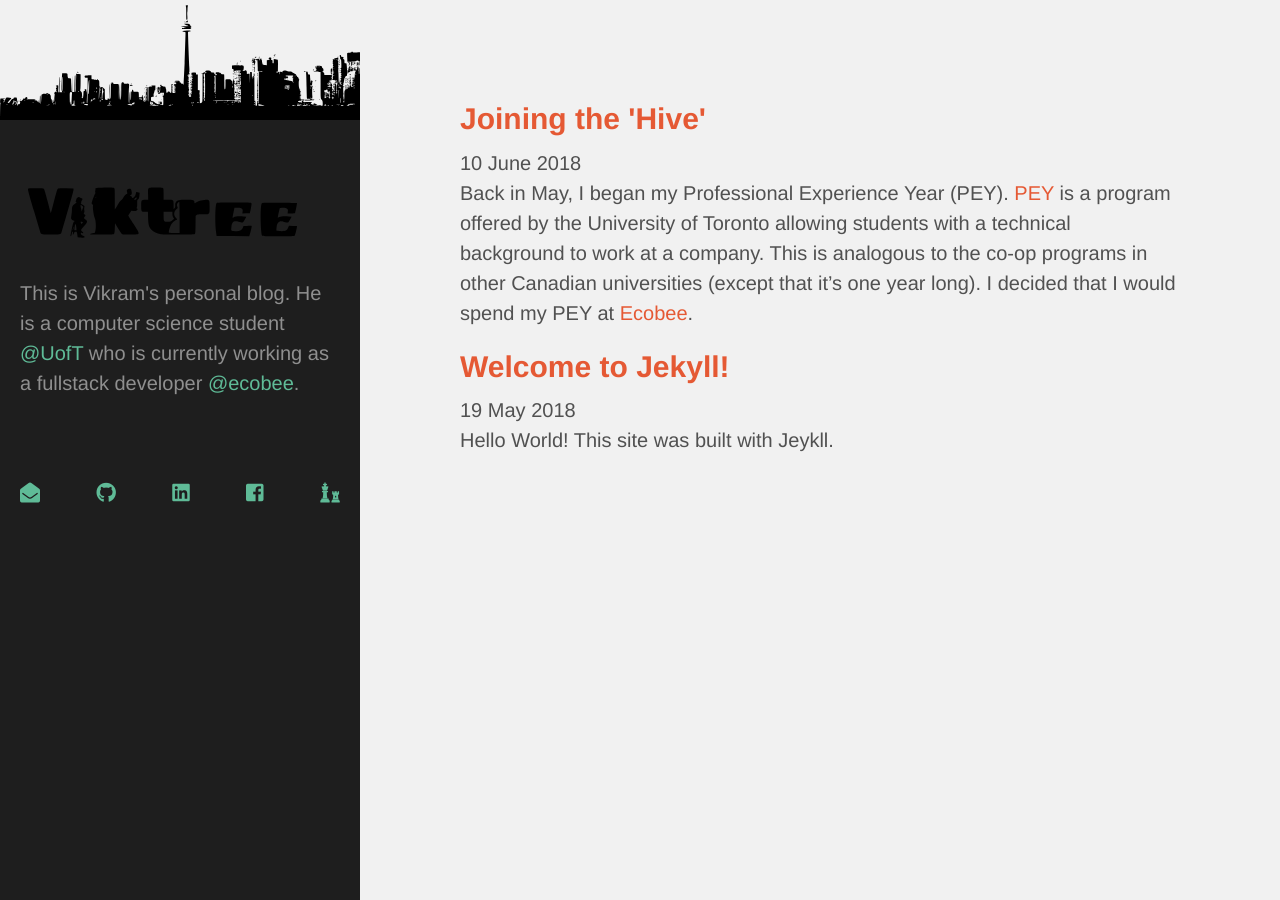
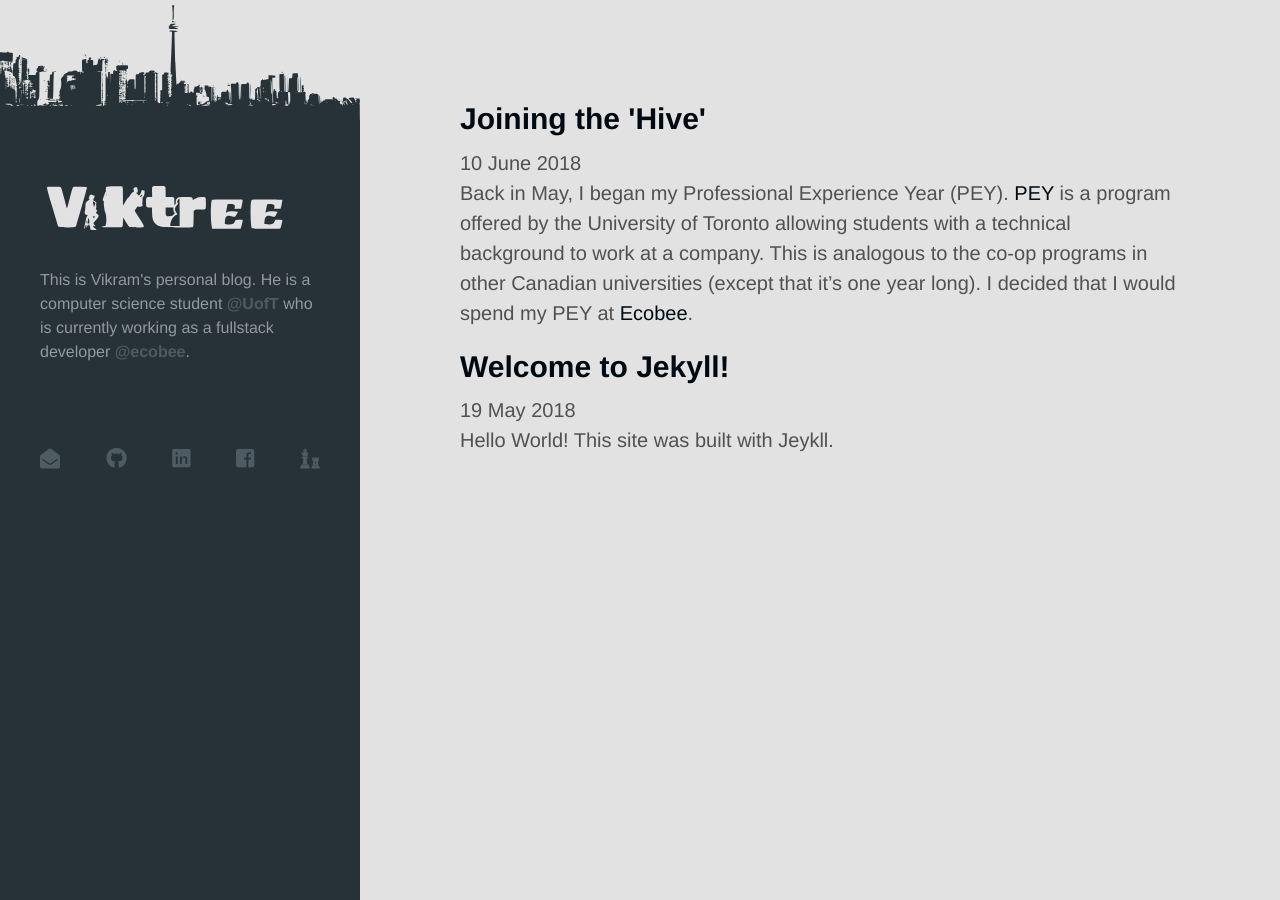
Before and after one commit to Viktree/Viktree.github.io, a Jekyll site: the page built from index.md, in a window 1280 px wide. Built offline with Jekyll 4.4.1, drawn with Linux system fonts in a browser that asks for light colours; nearby versions of some CDN libraries; some web fonts are replaced.

Commit message:
Update styles

```diff
--- a/_sass/_container.scss
+++ b/_sass/_container.scss
@@ -6,27 +6,34 @@
  * Center the page content.
  */
 .container {
-    max-width    : 38rem;
-    padding-left : 1rem;
+	max-width: 38rem;
+	padding-left: 1rem;
 	padding-right: 1rem;
-    margin-left  : auto;
-    margin-right : auto;
+	margin-left: auto;
+	margin-right: auto;
 }
 
 .content {
-    padding-top   : 4rem;
+	padding-top: 4rem;
 	padding-bottom: 4rem;
 }
+
+@media (max-width: 30em) {
+	.content {
+		padding-top: 25rem;
+	}
+}
+
 @media (min-width: 48em) {
 	.content {
-        max-width   : 38rem;
-        margin-left : 20rem;
+		max-width: 38rem;
+		margin-left: 20rem;
 		margin-right: 2rem;
 	}
 }
 @media (min-width: 64em) {
 	.content {
-        margin-left : 22rem;
+		margin-left: 22rem;
 		margin-right: 4rem;
 	}
 }
--- a/_sass/_globals.scss
+++ b/_sass/_globals.scss
@@ -1,12 +1,12 @@
 /**
  * Set site colours
  */
-$sidebar-dark: #1e1e1e; // #272822;
-$main-orange: #e55934;
-$main-green: #5fbb97;
-$background-white: #f1f1f1;
+$sidebar-main: #263238;
+$sidebar-light: #4f5b62;
+$sidebar-dark: #000a12;
+$background-white: #e1e2e1;
+
 $main-brown: #4f3130;
-// $main-green: #34403a;
 /*
  * Global resets
  *
--- a/_sass/_markdown.scss
+++ b/_sass/_markdown.scss
@@ -50,14 +50,14 @@ body {
 
 /* No `:visited` state is required by default (browsers will use `a`) */
 a {
-	color: $main-orange;
+	color: $sidebar-dark;
 	text-decoration: none;
 }
 
 /* `:focus` is linked to `:hover` for basic accessibility */
 a:hover,
 a:focus {
-	color: $main-green;
+	color: $sidebar-light;
 	text-decoration: none;
 }
 
--- a/_sass/_masthead.scss
+++ /dev/null
@@ -1,25 +0,0 @@
-/*
- * Masthead
- *
- * Super small header above the content for site name and short description.
- */
-
-.masthead {
-  padding-top:    1rem;
-  padding-bottom: 1rem;
-  margin-bottom: 3rem;
-}
-.masthead-title {
-  margin-top: 0;
-  margin-bottom: 0;
-  color: #505050;
-}
-.masthead-title a {
-  color: #505050;
-}
-.masthead-title small {
-  font-size: 75%;
-  font-weight: 400;
-  color: #c0c0c0;
-  letter-spacing: 0;
-}
--- a/_sass/_pages.scss
+++ b/_sass/_pages.scss
@@ -15,6 +15,7 @@
 .post-title,
 .post-title a {
 	font-family: 'Saira Extra Condensed', sans-serif;
+	font-family: 'Roboto Slab', serif;
 	color: #303030;
 }
 .page-title,
@@ -48,7 +49,7 @@
 	color: $main-brown;
 }
 .related-posts li a:hover {
-	color: $main-green;
+	color: $sidebar-light;
 	text-decoration: none;
 }
 .related-posts li a:hover small {
--- a/_sass/_sidebar.scss
+++ b/_sass/_sidebar.scss
@@ -6,29 +6,52 @@
  */
 
 .sidebar {
-	text-align: center;
-	padding: 2rem 1rem;
-	color: rgba(255, 255, 255, 0.5);
-	background-color: $sidebar-dark;
+	color: $background-white;
 	text-decoration: none;
-	padding: 0;
 
 	/* Sidebar links */
 	a {
-		color: $main-green;
+		color: $sidebar-light;
+		font-weight: bold;
 		text-decoration: none;
 	}
 
 	a:hover {
-		color: $main-orange;
-		text-decoration: none;
+		color: $sidebar-dark;
 	}
 
 	.sidebar-sticky {
-		background-color: $sidebar-dark;
+		background-color: $sidebar-main;
 		margin-top: -8%;
 		position: absolute;
+		padding-left: 2rem;
+		padding-right: 2rem;
 		width: 100%;
+	}
+
+	.sidebar-title{
+		h1{
+			a{
+				fill: $background-white;
+			}
+		}
+	}
+
+	.sidebar-tagline{
+		font-size: 80%;
+		color: rgba(255, 255, 255, 0.5);
+	}
+
+	.sidebar-nav {
+		a {
+			color: $background-white;
+			font-weight: normal;
+			text-decoration: none;
+		}
+		a:hover {
+			color: $sidebar-dark;
+			text-decoration: none;
+		}
 	}
 
 	.sidebar-nav-item {
@@ -38,6 +61,8 @@
 
 	.sidebar-logo {
 		background-color: $background-white;
+		fill: $sidebar-main;
+		transform: scaleX(-1);
 		width: 100%;
 		margin-bottom: -10%;
 	}
@@ -45,7 +70,7 @@
 	.sidebar-icons {
 		display: flex;
 		flex-direction: row;
-		flex-wrap: nowrap;
+		flex-wrap: wrap;
 		justify-content: space-between;
 		align-items: center;
 	}
@@ -63,5 +88,5 @@
 }
 
 .sidebar-main {
-	background-color: $sidebar-dark;
+	background-color: $sidebar-main;
 }
--- a/_sass/_syntax.scss
+++ b/_sass/_syntax.scss
@@ -62,10 +62,10 @@ pre code {
 }
 
 .highlight pre {
-	background-color: $sidebar-dark;
+	background-color: $sidebar-main;
 }
 .highlight .hll {
-	background-color: $sidebar-dark;
+	background-color: $sidebar-main;
 }
 .highlight .c {
 	color: #75715e;
--- a/main.scss
+++ b/main.scss
@@ -2,12 +2,4 @@
 # Front matter comment to ensure Jekyll properly reads file.
 ---
 
-@import
-    "globals",
-    "container",
-    "markdown",
-    "pages",
-    "masthead",
-    "pagination",
-    "syntax",
-    "sidebar";
+@import 'globals', 'container', 'markdown', 'pages', 'pagination', 'syntax', 'sidebar';
```
Lines whose indentation alone changed are shown as unchanged.
